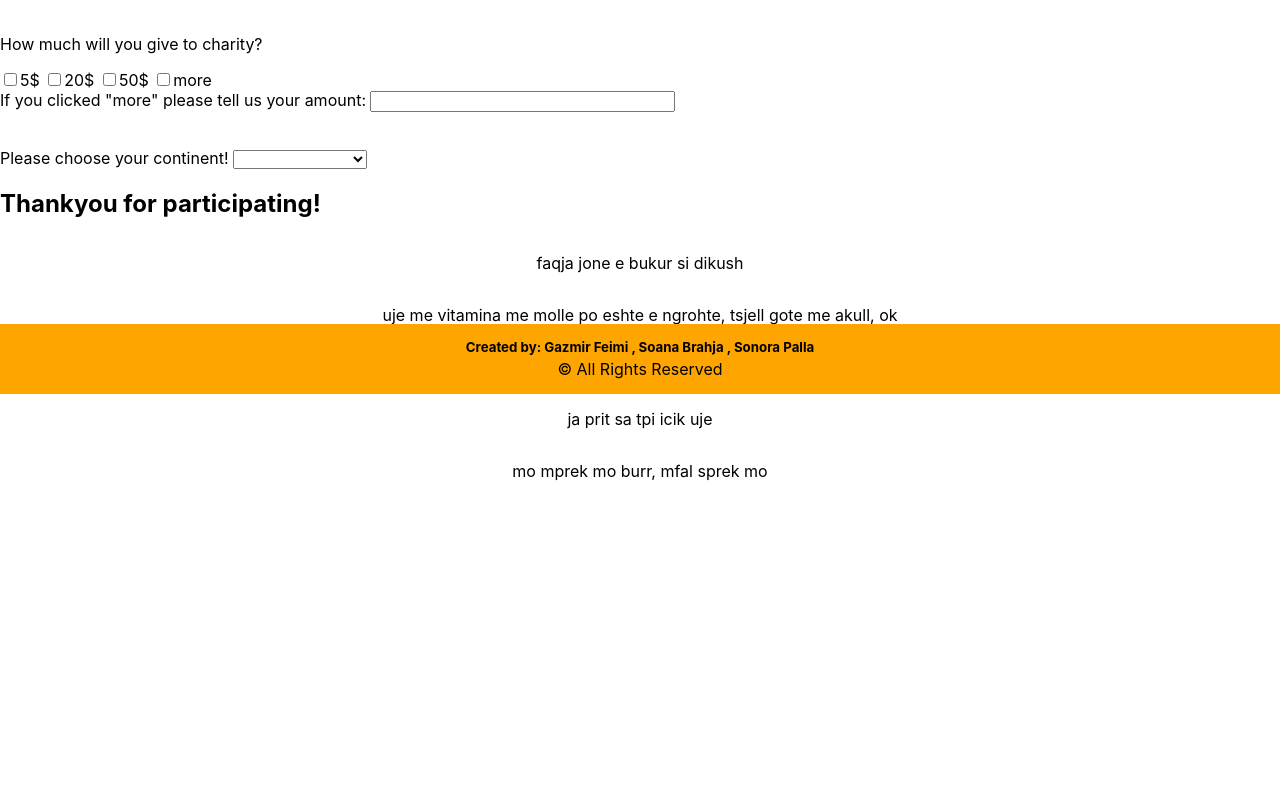
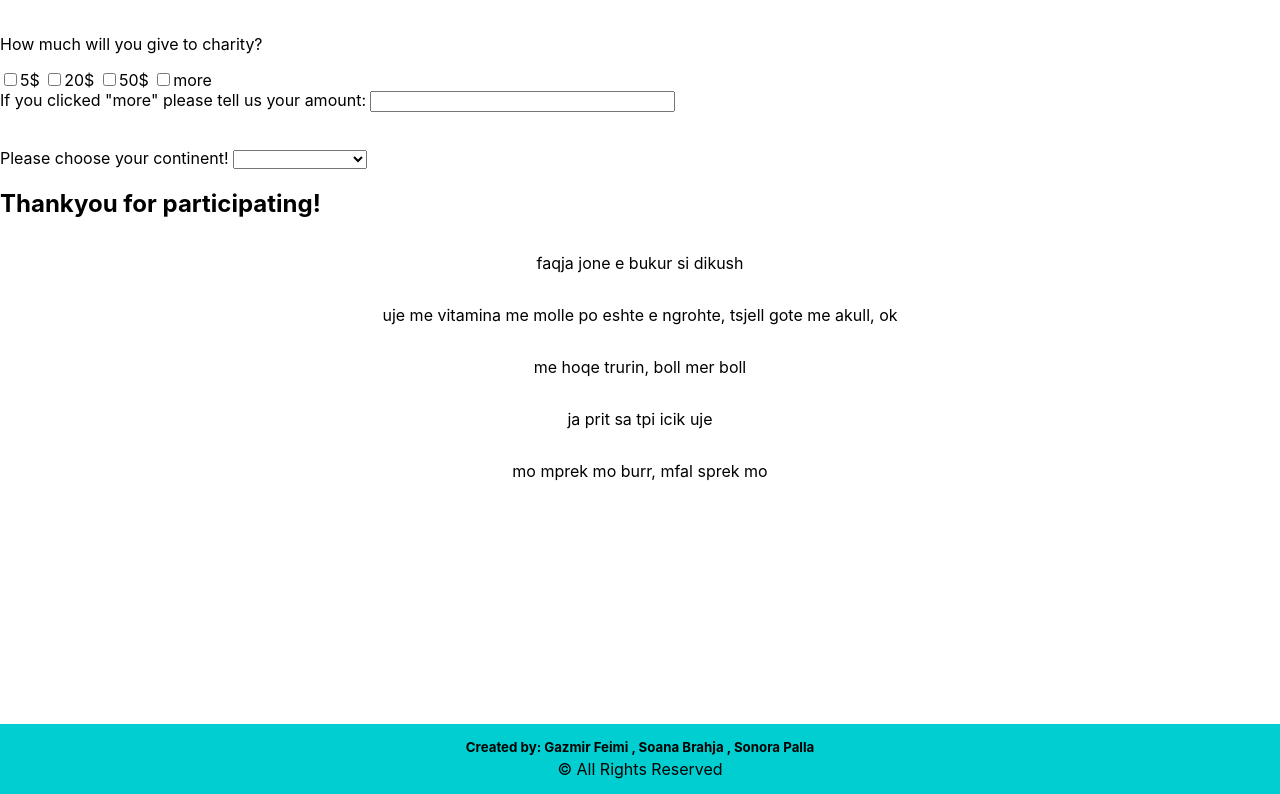
Before and after one commit to Gazmir1000/projekt-multimedia, a plain HTML site: page index.html in a window 1280 px wide. Shown: the part 2806-3600 px from the top of the page. Before the commit the page ends 3335 px from the top, so only its background shows below. Drawn offline with Linux system fonts and the light colour scheme.

Commit message:
Update styles.css

```diff
--- a/styles.css
+++ b/styles.css
@@ -158,9 +158,10 @@ body {
   height: 70px;
   width: 100%;
   position: absolute;
-  bottom: -300vh;
+  bottom: -350vh;
   left: 0;
-  background-color: orange;
+  background-color: DarkTurquoise;
+
   display: flex;
   flex-direction: column;
   align-items: center;
```
